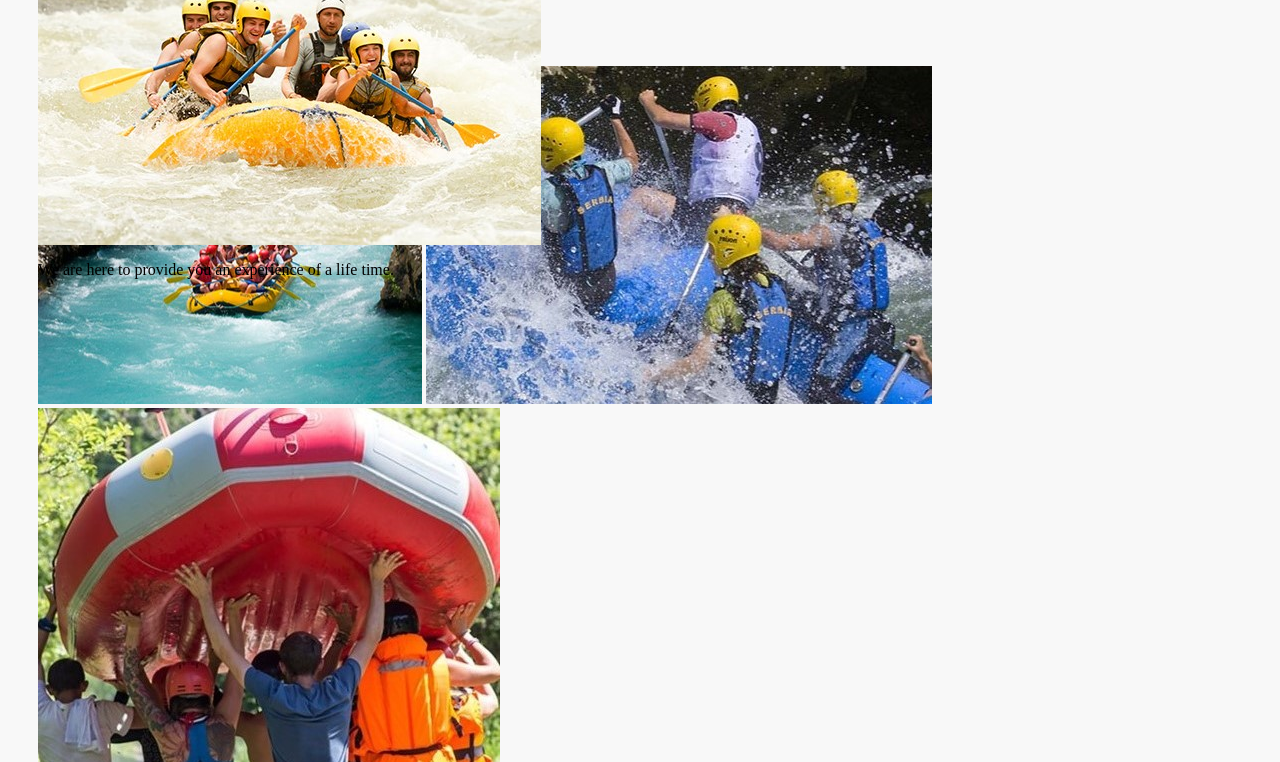
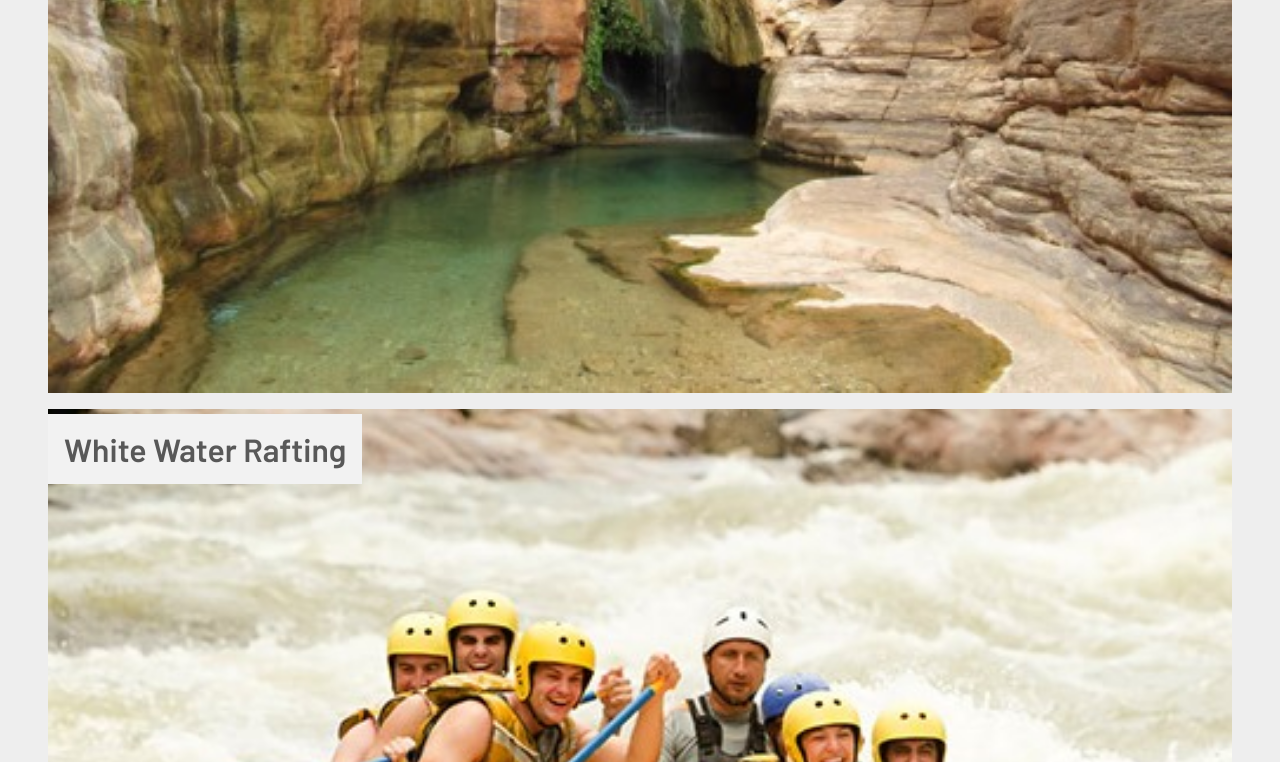
Before and after one commit to divgray/wdd130, a plain HTML site: page wwr/about.html in a window 1280 px wide. Shown: the part 746-1508 px from the top of the page. Drawn offline with Linux system fonts and the light colour scheme.

Commit message:
Update rafting.css

```diff
--- a/wwr/styles/rafting.css
+++ b/wwr/styles/rafting.css
@@ -1,41 +1,52 @@
 :root {
-    background-color: #f8f8f8;
-    padding: 30px;
+  --heading-background-color: #f2f2f2;
+  --heading-text-color-color: #585858;
+  --heading-font: 'Barlow', sans-serif;
+  --padding: 1rem;
+  --border: 1px solid rgb(0 0 0 / 0.1);
+}
+
+
+html {
+  max-width: 1200px;
+  margin: 0 auto;
+  background: #eee; /* Fills the page */
 }
 
 
 h1 {
-    font-family: "barlow", sans-serif;
-    font-weight: 400;
-    color: #585858;
-    text-decoration: none;
+  background-color:  var(--heading-background-color);
+  color: var(--heading-text-color-color);
+  font-family: var(--heading-font);
+  padding: var(--padding);
+  text-align: center;
   position: absolute;
 }
 
 
 h2 {
-    font-family: "barlow", sans-serif;
-    font-weight: 400;
-    color: #585858;
+  background-color:  var(--heading-background-color);
+  color: var(--heading-text-color-color);
+  font-family: var(--heading-font);
+  padding: var(--padding);
+  text-align: center;
+}
+
+
+footer {
   text-decoration: none;
-
 }
 
 .hero {
   position: relative;
 }
 
-.divbackground {
+.hero img {
   display: block;
   width: 100%;
   height: auto;
 }
 
-article {
-    position: absolute;
-
-}
-
-.inner-image {
+article img {
   float: right;
 }
```
Lines whose indentation alone changed are shown as unchanged.
